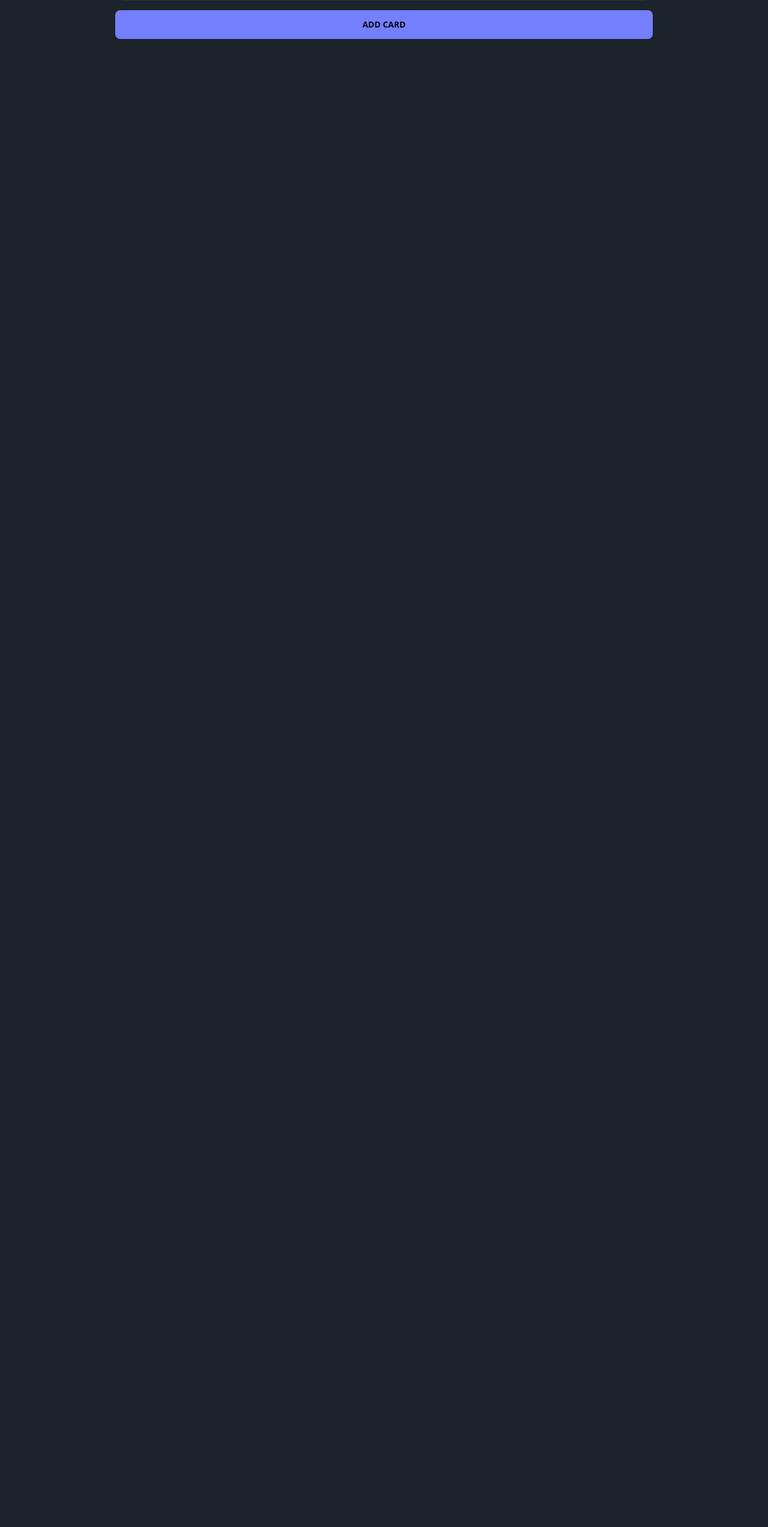
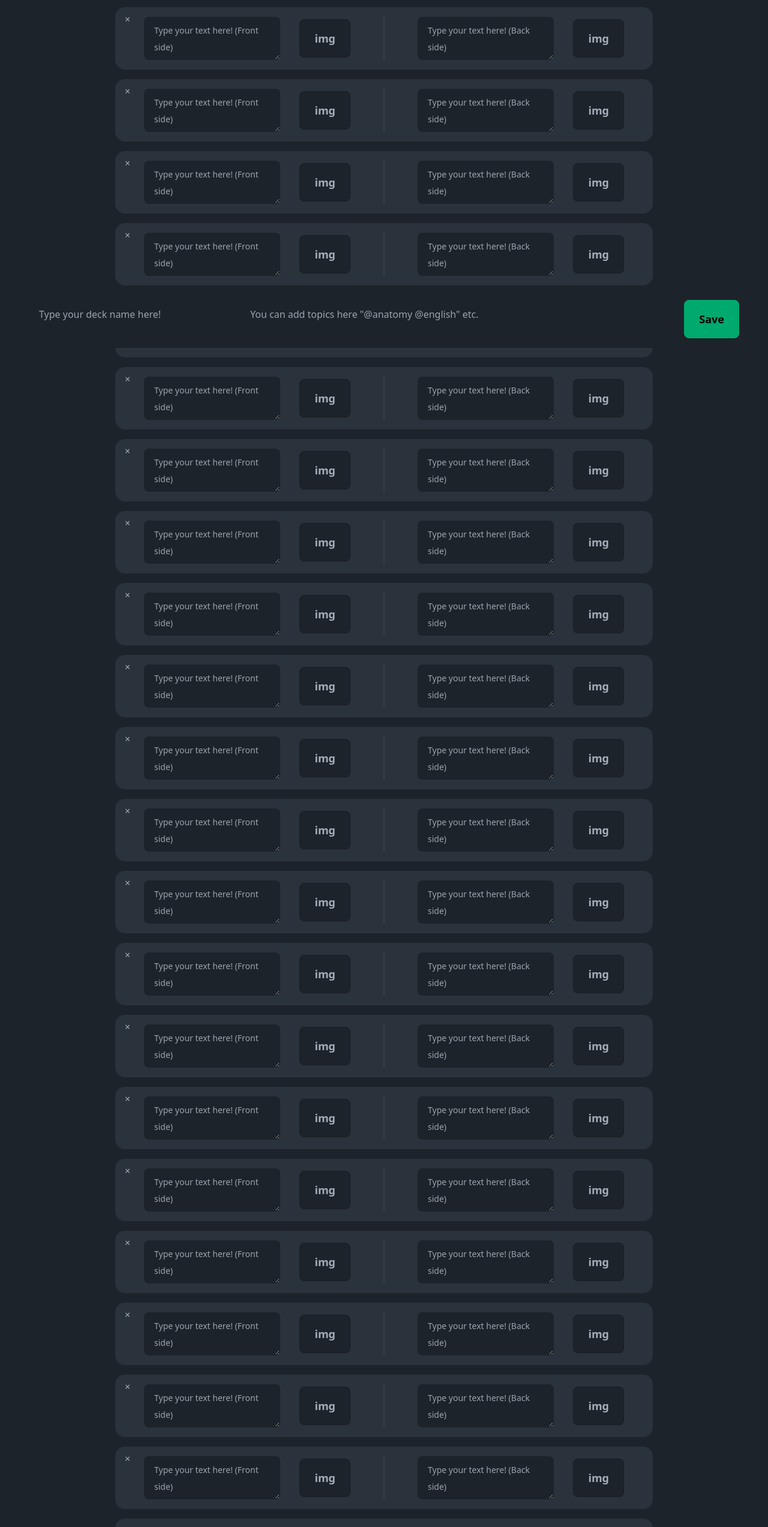
Before and after one commit to philippOkie/fleshcards-app, a React (Vite) app in the folder ui/: page /create-deck in a window 1280 px wide. Shown: the part 220-2766 px from the top of the page at 60% size. Before the commit the page ends 800 px from the top, so only its background shows below. Built offline with nearby package versions, Linux system fonts and the light colour scheme.

Commit message:
create deck state

```diff
--- a/ui/src/components/CreateDeck.jsx
+++ b/ui/src/components/CreateDeck.jsx
@@ -2,11 +2,56 @@ import AddCardComp from "./AddCardComp";
 
 function CreateDeck() {
   return (
-    <div>
-      <div className="flex flex-col pl-48 pr-48 pb-12 gap-4 overflow-y-auto">
+    <div className="flex flex-col">
+      <div className="flex flex-col pl-48 pr-48 pb-32 gap-4 overflow-y-auto flex-1">
+        <AddCardComp />
+        <AddCardComp />
+        <AddCardComp />
+        <AddCardComp />
+        <AddCardComp />
+        <AddCardComp />
+        <AddCardComp />
+        <AddCardComp />
+        <AddCardComp />
+        <AddCardComp />
+        <AddCardComp />
+        <AddCardComp />
+        <AddCardComp />
+        <AddCardComp />
+        <AddCardComp />
+        <AddCardComp />
+        <AddCardComp />
+        <AddCardComp />
+        <AddCardComp />
+        <AddCardComp />
+        <AddCardComp />
+        <AddCardComp />
+        <AddCardComp />
+        <AddCardComp />
+        <AddCardComp />
+        <AddCardComp />
         <AddCardComp />
         <button className="btn btn-primary btn-block">ADD CARD</button>
       </div>
+
+      <footer className="flex flex-row justify-between bg-base-100 fixed text-center p-4  bottom-0 left-0 pl-12 pr-12 w-full">
+        <div className="flex flex-row gap-8">
+          <input
+            type="text"
+            placeholder="Type your deck name here!"
+            className="input w-full max-w-xs"
+          />
+
+          <input
+            type="text"
+            style={{ width: "500px" }}
+            placeholder='You can add topics here "@anatomy @english" etc.'
+            className="input w-full max-w-lg"
+          />
+        </div>
+
+        <button className="btn btn-lg btn-success">Save</button>
+      </footer>
     </div>
   );
 }
```
